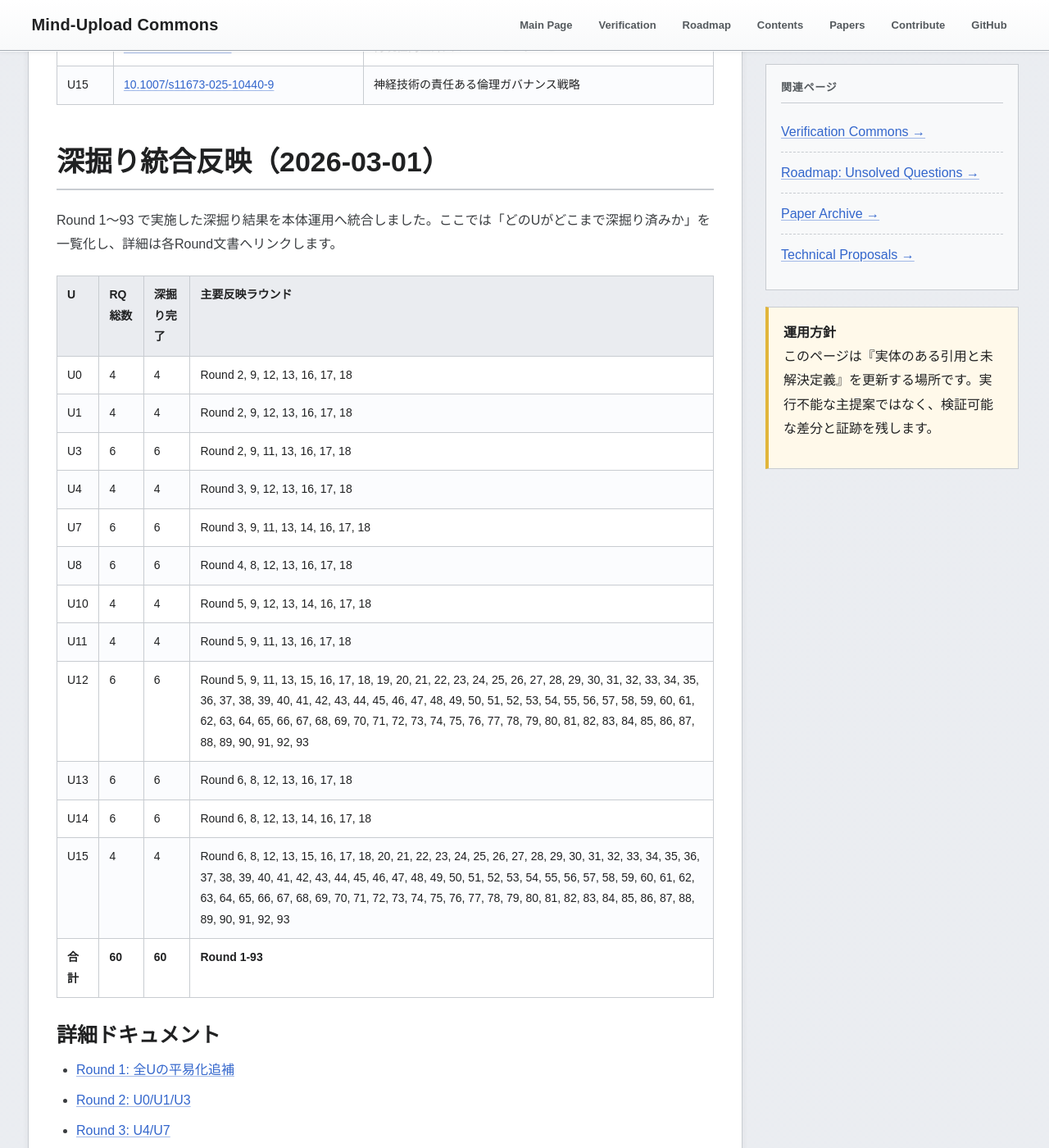
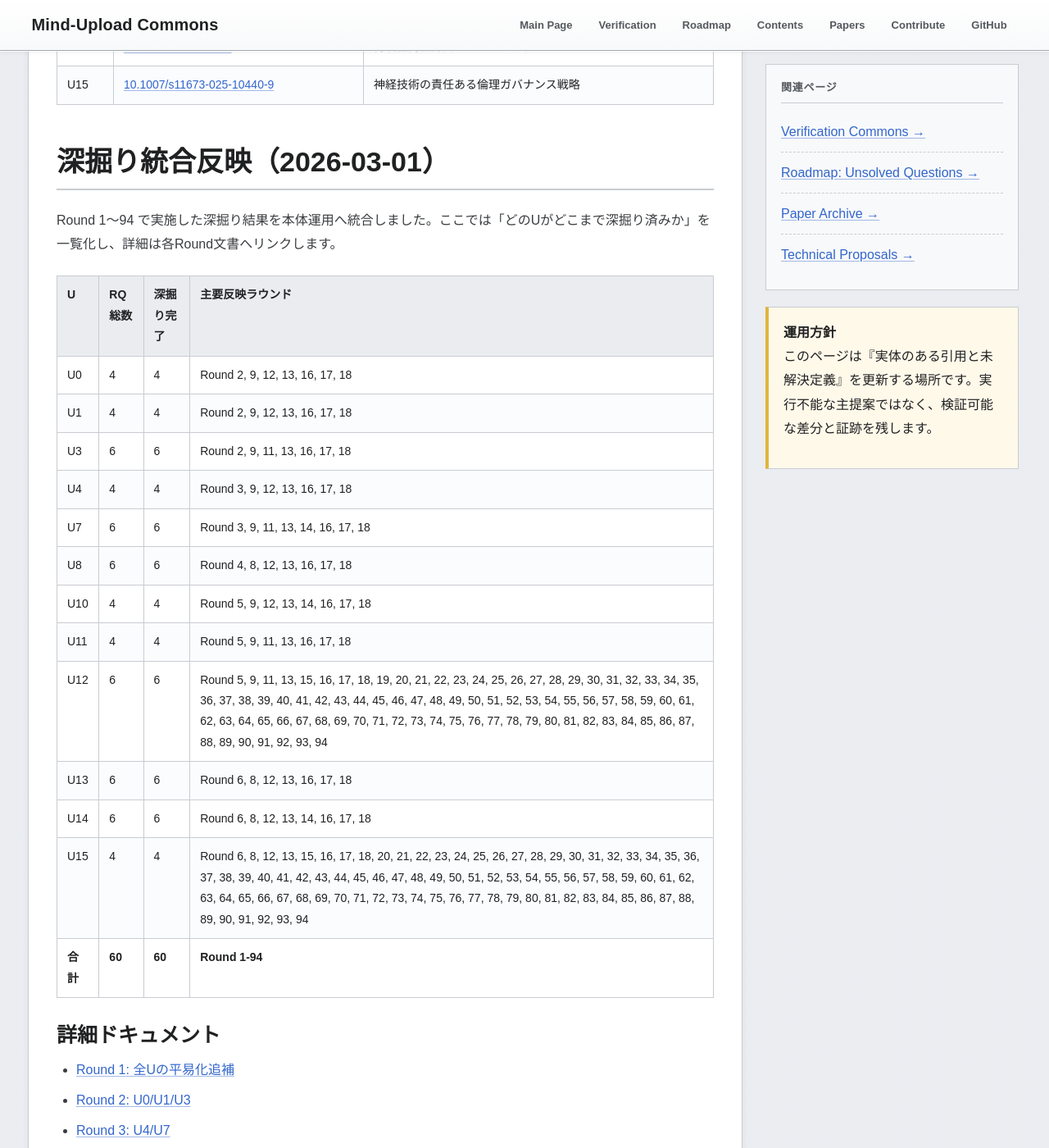
Before and after one commit to yasufumi-nakata/eegflow, a Jekyll site: the page built from research_harvest_50.md, in a window 1280 px wide and 1400 px high, scrolled down 6243 px. Shown: the whole window at 82% size. Built offline with Jekyll 4.4.1, drawn with Linux system fonts in a browser that asks for light colours; some of the changed text lies outside the part shown.

Commit message:
Add Round 94 follow-up stability confirmation ledger and remonitor gate

```diff
--- a/research_harvest_50.md
+++ b/research_harvest_50.md
@@ -156,7 +156,7 @@ note: "Compiled from 50 worker tasks (curated for relevance)"
 <section class="section" id="deepening-integration-20260301">
 <h2 class="section-title">深掘り統合反映（2026-03-01）</h2>
 <p>
-Round 1〜93 で実施した深掘り結果を本体運用へ統合しました。ここでは「どのUがどこまで深掘り済みか」を一覧化し、詳細は各Round文書へリンクします。
+Round 1〜94 で実施した深掘り結果を本体運用へ統合しました。ここでは「どのUがどこまで深掘り済みか」を一覧化し、詳細は各Round文書へリンクします。
 </p>
 <table class="data-table">
 <thead><tr><th>U</th><th>RQ総数</th><th>深掘り完了</th><th>主要反映ラウンド</th></tr></thead><tbody>
@@ -168,11 +168,11 @@ Round 1〜93 で実施した深掘り結果を本体運用へ統合しました
 <tr><td>U8</td><td>6</td><td>6</td><td>Round 4, 8, 12, 13, 16, 17, 18</td></tr>
 <tr><td>U10</td><td>4</td><td>4</td><td>Round 5, 9, 12, 13, 14, 16, 17, 18</td></tr>
 <tr><td>U11</td><td>4</td><td>4</td><td>Round 5, 9, 11, 13, 16, 17, 18</td></tr>
-<tr><td>U12</td><td>6</td><td>6</td><td>Round 5, 9, 11, 13, 15, 16, 17, 18, 19, 20, 21, 22, 23, 24, 25, 26, 27, 28, 29, 30, 31, 32, 33, 34, 35, 36, 37, 38, 39, 40, 41, 42, 43, 44, 45, 46, 47, 48, 49, 50, 51, 52, 53, 54, 55, 56, 57, 58, 59, 60, 61, 62, 63, 64, 65, 66, 67, 68, 69, 70, 71, 72, 73, 74, 75, 76, 77, 78, 79, 80, 81, 82, 83, 84, 85, 86, 87, 88, 89, 90, 91, 92, 93</td></tr>
+<tr><td>U12</td><td>6</td><td>6</td><td>Round 5, 9, 11, 13, 15, 16, 17, 18, 19, 20, 21, 22, 23, 24, 25, 26, 27, 28, 29, 30, 31, 32, 33, 34, 35, 36, 37, 38, 39, 40, 41, 42, 43, 44, 45, 46, 47, 48, 49, 50, 51, 52, 53, 54, 55, 56, 57, 58, 59, 60, 61, 62, 63, 64, 65, 66, 67, 68, 69, 70, 71, 72, 73, 74, 75, 76, 77, 78, 79, 80, 81, 82, 83, 84, 85, 86, 87, 88, 89, 90, 91, 92, 93, 94</td></tr>
 <tr><td>U13</td><td>6</td><td>6</td><td>Round 6, 8, 12, 13, 16, 17, 18</td></tr>
 <tr><td>U14</td><td>6</td><td>6</td><td>Round 6, 8, 12, 13, 14, 16, 17, 18</td></tr>
-<tr><td>U15</td><td>4</td><td>4</td><td>Round 6, 8, 12, 13, 15, 16, 17, 18, 20, 21, 22, 23, 24, 25, 26, 27, 28, 29, 30, 31, 32, 33, 34, 35, 36, 37, 38, 39, 40, 41, 42, 43, 44, 45, 46, 47, 48, 49, 50, 51, 52, 53, 54, 55, 56, 57, 58, 59, 60, 61, 62, 63, 64, 65, 66, 67, 68, 69, 70, 71, 72, 73, 74, 75, 76, 77, 78, 79, 80, 81, 82, 83, 84, 85, 86, 87, 88, 89, 90, 91, 92, 93</td></tr>
-<tr><td><strong>合計</strong></td><td><strong>60</strong></td><td><strong>60</strong></td><td><strong>Round 1-93</strong></td></tr>
+<tr><td>U15</td><td>4</td><td>4</td><td>Round 6, 8, 12, 13, 15, 16, 17, 18, 20, 21, 22, 23, 24, 25, 26, 27, 28, 29, 30, 31, 32, 33, 34, 35, 36, 37, 38, 39, 40, 41, 42, 43, 44, 45, 46, 47, 48, 49, 50, 51, 52, 53, 54, 55, 56, 57, 58, 59, 60, 61, 62, 63, 64, 65, 66, 67, 68, 69, 70, 71, 72, 73, 74, 75, 76, 77, 78, 79, 80, 81, 82, 83, 84, 85, 86, 87, 88, 89, 90, 91, 92, 93, 94</td></tr>
+<tr><td><strong>合計</strong></td><td><strong>60</strong></td><td><strong>60</strong></td><td><strong>Round 1-94</strong></td></tr>
 </tbody></table>
 
 <h3>詳細ドキュメント</h3>
@@ -270,6 +270,7 @@ Round 1〜93 で実施した深掘り結果を本体運用へ統合しました
 <li><a href="research_deepening_round91_2026-03-01.html">Round 91: フォローアップ再評価フォローアップ台帳とフォローアップ監視再同期フォローアップゲート固定</a></li>
 <li><a href="research_deepening_round92_2026-03-01.html">Round 92: フォローアップ再評価フォローアップ結果台帳とフォローアップ監視再同期フォローアップ再接続ゲート固定</a></li>
 <li><a href="research_deepening_round93_2026-03-01.html">Round 93: フォローアップ再評価フォローアップ再接続結果台帳とフォローアップ監視再同期フォローアップ維持ゲート固定</a></li>
+<li><a href="research_deepening_round94_2026-03-01.html">Round 94: フォローアップ再評価フォローアップ安定化確認台帳とフォローアップ再接続フォローアップ再監視ゲート固定</a></li>
 </ul>
 
 <h3>整合性監査（証跡）</h3>
@@ -827,6 +828,12 @@ Round 92 のフォローアップ再評価フォローアップ結果台帳と
 Round 93 のフォローアップ再評価フォローアップ再接続結果台帳とフォローアップ監視再同期フォローアップ維持ゲート固定は
 <a href="automation/rq_regulation_reentry_followup_reevaluation_followup_reconnect_outcome_ledger_round93_2026-03-01.csv" target="_blank">rq_regulation_reentry_followup_reevaluation_followup_reconnect_outcome_ledger_round93_2026-03-01.csv</a>（問い別フォローアップ再評価フォローアップ再接続結果台帳）と
 <a href="automation/rq_regulation_reentry_followup_watch_resync_followup_stability_gate_round93_2026-03-01.csv" target="_blank">rq_regulation_reentry_followup_watch_resync_followup_stability_gate_round93_2026-03-01.csv</a>（問い別フォローアップ監視再同期フォローアップ維持ゲート）
+に記録しています。
+</p>
+<p class="small">
+Round 94 のフォローアップ再評価フォローアップ安定化確認台帳とフォローアップ再接続フォローアップ再監視ゲート固定は
+<a href="automation/rq_regulation_reentry_followup_reevaluation_followup_stability_confirmation_ledger_round94_2026-03-01.csv" target="_blank">rq_regulation_reentry_followup_reevaluation_followup_stability_confirmation_ledger_round94_2026-03-01.csv</a>（問い別フォローアップ再評価フォローアップ安定化確認台帳）と
+<a href="automation/rq_regulation_reentry_followup_reconnect_followup_remonitor_gate_round94_2026-03-01.csv" target="_blank">rq_regulation_reentry_followup_reconnect_followup_remonitor_gate_round94_2026-03-01.csv</a>（問い別フォローアップ再接続フォローアップ再監視ゲート）
 に記録しています。
 </p>
 </section>
```
Also changed, not shown: automation/rq_regulation_reentry_followup_reconnect_followup_remonitor_gate_round94_2026-03-01.csv (added, +11 -0 lines), automation/rq_regulation_reentry_followup_reevaluation_followup_stability_confirmation_ledger_round94_2026-03-01.csv (added, +11 -0 lines), research_deepening_continue_guide_2026-03-01.md (+6 -2 lines), research_deepening_round94_2026-03-01.md (added, +64 -0 lines).
